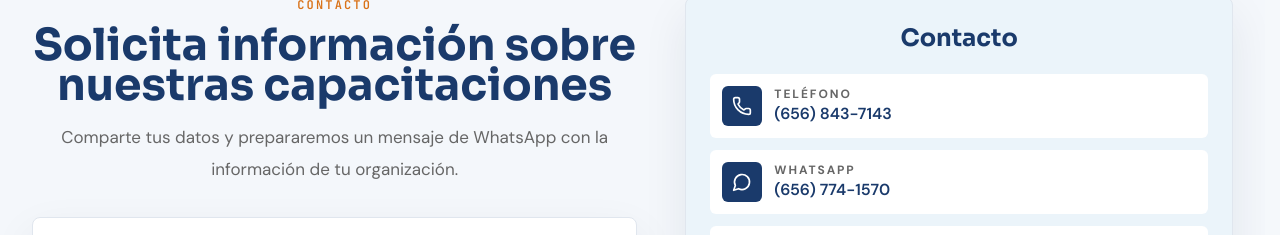
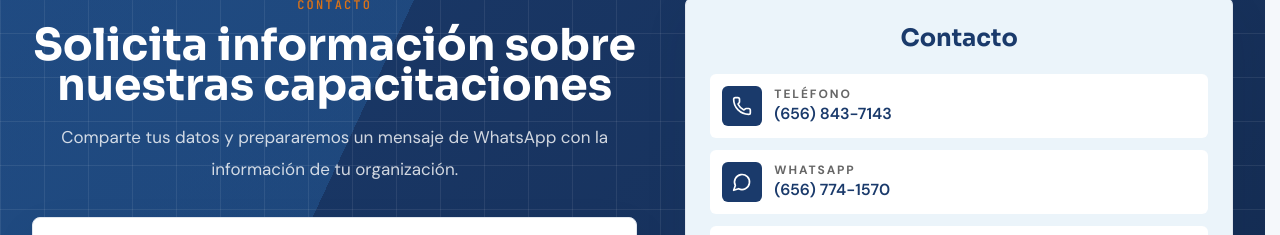
Before and after one commit to BryanPMX/CECAE-platform, a React (Vite) app: page /contacto in a window 1280 px wide. Shown: the part 180-415 px from the top of the page. Built offline with nearby package versions, Linux system fonts and the light colour scheme; no server answers.

Commit message:
Apply Inicio backgrounds to contacto page

```diff
--- a/src/components/sections/ContactSection.tsx
+++ b/src/components/sections/ContactSection.tsx
@@ -95,7 +95,7 @@ export function ContactSection() {
   };
 
   return (
-    <section id="contacto" className="bg-surface py-16 sm:py-20 lg:py-24">
+    <section id="contacto" className="flow-section flow-section-dark py-16 sm:py-20 lg:py-24">
       <div className="section-shell grid justify-items-center gap-12 lg:grid-cols-[1.05fr_0.95fr]">
         <motion.div
           initial={{ opacity: 0, y: 24 }}
@@ -103,8 +103,8 @@ export function ContactSection() {
           viewport={{ once: true, margin: '-120px' }}
           transition={{ duration: 0.55 }}
         >
-          <SectionHeading eyebrow={t('contact.eyebrow')} title={t('contact.title')} level={1}>
-            <p>{t('contact.subtitle')}</p>
+          <SectionHeading eyebrow={t('contact.eyebrow')} title={t('contact.title')} level={1} inverse>
+            <p className="text-white/80">{t('contact.subtitle')}</p>
           </SectionHeading>
 
           <form
--- a/src/components/sections/FaqSection.tsx
+++ b/src/components/sections/FaqSection.tsx
@@ -16,7 +16,7 @@ export function FaqSection() {
   const [openIndex, setOpenIndex] = useState(0);
 
   return (
-    <section id="faq" className="bg-skySurface py-16 sm:py-20 lg:py-24">
+    <section id="faq" className="flow-section flow-section-light py-16 sm:py-20 lg:py-24">
       <div className="section-shell">
         <SectionHeading eyebrow={t('faq.eyebrow')} title={t('faq.title')} align="center" />
         <div className="mx-auto mt-10 max-w-3xl overflow-hidden rounded-lg border border-line bg-white shadow-soft">
--- a/src/pages/ContactPage.tsx
+++ b/src/pages/ContactPage.tsx
@@ -11,8 +11,10 @@ export function ContactPage() {
         description="Contacta a CECAE para capacitación, NOM-035, bienestar psicosocial y desarrollo organizacional."
         path="/contacto"
       />
-      <ContactSection />
-      <FaqSection />
+      <div className="home-flow">
+        <ContactSection />
+        <FaqSection />
+      </div>
     </PageShell>
   );
 }
```
